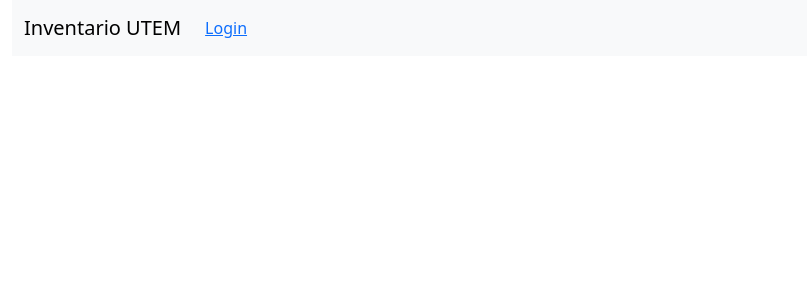
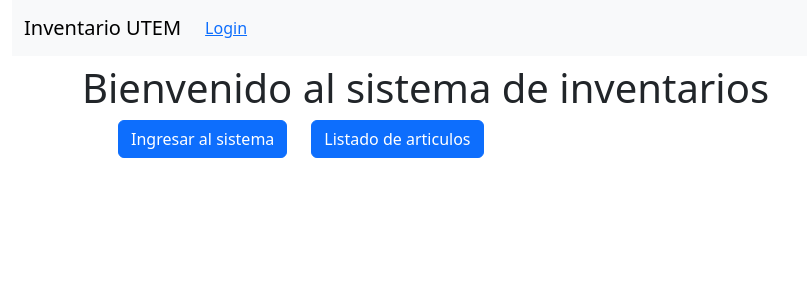
Before and after one commit to risiju2978/Inventario_UTEM, a React (Create React App) app in the folder front/: page / in a window 1280 px wide. Shown: the top 300 px of the page, without its empty margins (0-807 px from the left). Built offline with nearby package versions, Linux system fonts and the light colour scheme; no server answers.

Commit message:
Refactorizar componente HomeComponet.jsx y agregar navegación

```diff
--- a/front/src/components/HomeComponet.jsx
+++ b/front/src/components/HomeComponet.jsx
@@ -1,59 +1,34 @@
-import React, { useEffect, useState } from "react";
-import axios from "axios";
+
+import React from "react";
+import {useNavigate} from "react-router-dom";
 
 export function HomeComponent() {
-  const [datos, setDatos] = useState([]);
+  const navigate = useNavigate();
 
+  const handleClickLogin = () => {
+   navigate('/login');
+  }
 
-
-
-
-
-
-
-  useEffect(() => {
-    const getFakeApi = async () => {
-      try {
-        const response = await axios.get("https://fakestoreapi.com/products");
-        setDatos(response.data);
-      } catch (error) {
-        console.log(error);
-      }
-    };
-
-    getFakeApi();
-  }, []);
+  const handleClickListado = () => {
+    navigate('/articulo');
+  }
 
   return (
+    <div className="container">
+      <h1>Bienvenido al sistema de inventarios</h1>
+      <div className="container">
+        <div className="row">
+          <div className="col-6 self-center">
+            <button type="button" className="btn btn-primary mx-4" onClick={handleClickLogin}>Ingresar al sistema</button>
+            <button type="button" className="btn btn-primary" onClick={handleClickListado}>Listado de articulos</button>
+          </div>
+          <div className="col-6">
 
-    <div >
-
-
-        <div className="modal" tabIndex="-1" role="dialog">
-          {/* ... (estructura del modal) */}
-          <div className="modal-body">
-            {/* Campos de formulario para editar los datos */}
-            <div className="form-group">
-              <label htmlFor="anio">Año:</label>
-              <input type="number" className="form-control" id="anio" name="anio"  />
-            </div>
-            <div className="form-group">
-              <label htmlFor="dimension">Dimensión:</label>
-              <input type="text" className="form-control" id="dimension" name="dimension"  />
-            </div>
-            {/* Agrega campos de formulario similares para las otras propiedades del producto */}
-          </div>
-          <div className="modal-footer">
-            <button type="button" className="btn btn-primary" >
-              Guardar Cambios
-            </button>
-            <button type="button" className="btn btn-secondary" data-dismiss="modal" >
-              Cerrar
-            </button>
           </div>
         </div>
+      </div>
+    </div>
 
-    </div>
   );
 
 }
```
